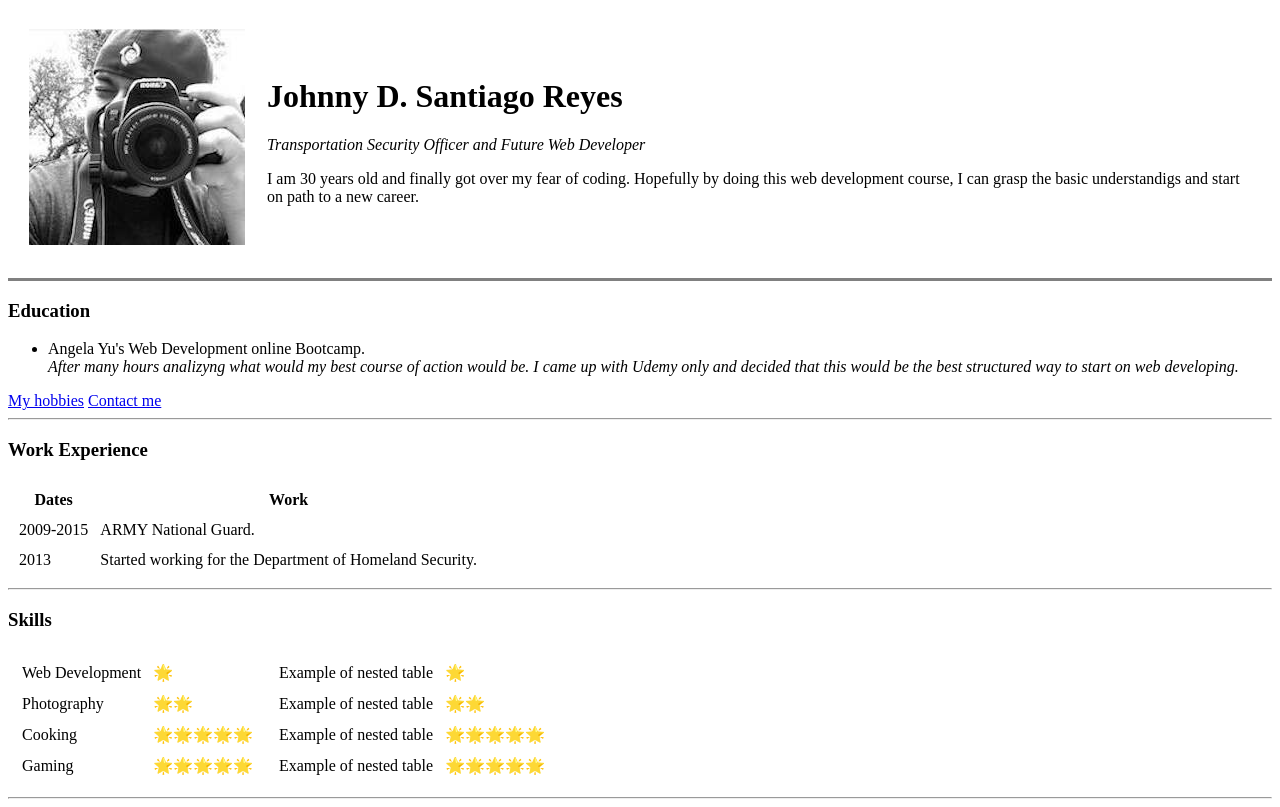
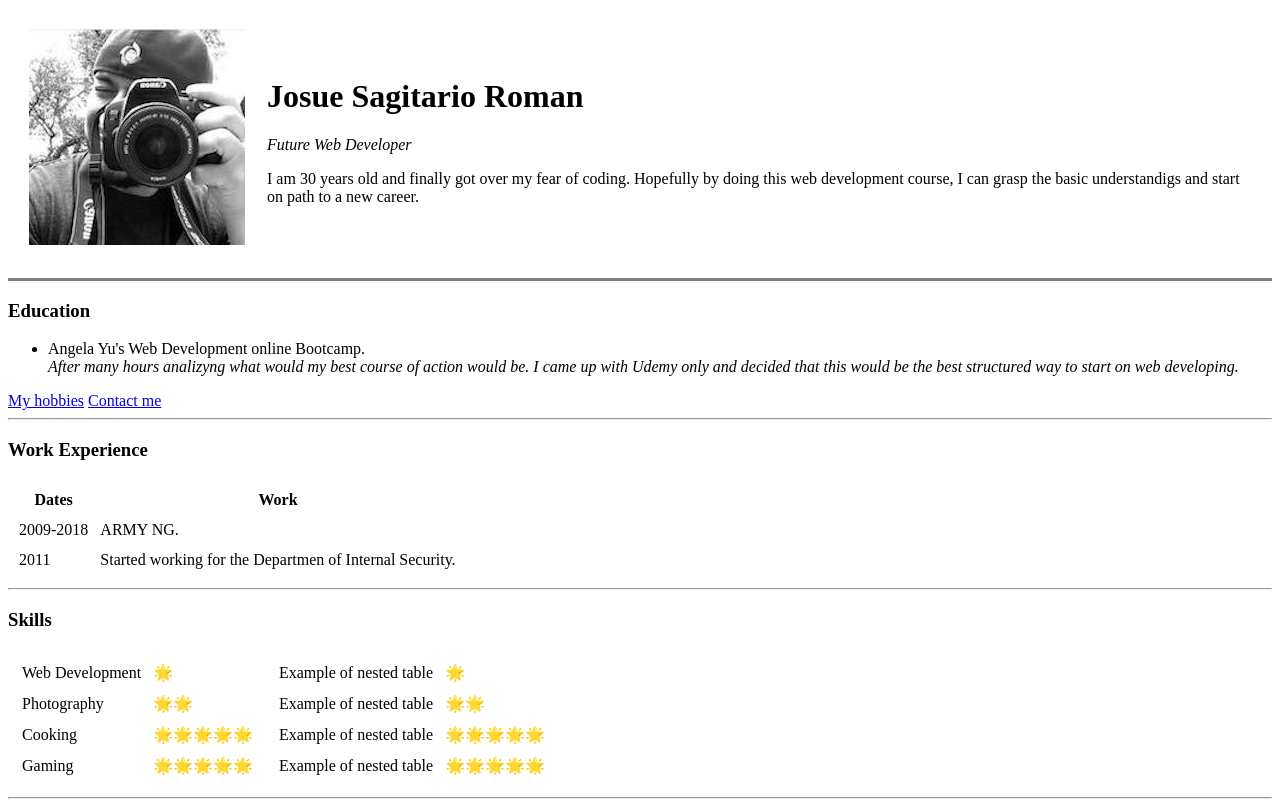
Before and after one commit to Jonito30/CV, a plain HTML site: page index.html in a window 1280 px wide. Drawn offline with Linux system fonts and the light colour scheme.

Commit message:
Update index.html

```diff
--- a/index.html
+++ b/index.html
@@ -3,7 +3,7 @@
 
 <head>
   <meta charset="utf-8">
-  <title>Johnny's Personal Site</title>
+  <title>Josue's Personal Site</title>
 </head>
 
 <body>
@@ -11,8 +11,8 @@
     <tr>
       <td><img src="Johnny.jpg" alt="Johnny Profile Picture"></td>
       <td>
-        <h1>Johnny D. Santiago Reyes</h1>
-        <p><em>Transportation Security Officer and Future Web Developer</em></p>
+        <h1>Josue Sagitario Roman</h1>
+        <p><em>Future Web Developer</em></p>
         <p>I am 30 years old and finally got over my fear of coding.
           Hopefully by doing this web development course, I can grasp the basic understandigs and start on path to a new career.</p>
       </td>
@@ -38,12 +38,12 @@
     </thead>
     <tbody>
       <tr>
-        <td>2009-2015</td>
-        <td>ARMY National Guard.</td>
+        <td>2009-2018</td>
+        <td>ARMY NG.</td>
       </tr>
       <tr>
-        <td>2013</td>
-        <td>Started working for the Department of Homeland Security.</td>
+        <td>2011</td>
+        <td>Started working for the Departmen of Internal Security.</td>
       </tr>
     </tbody>
   </table>
```
